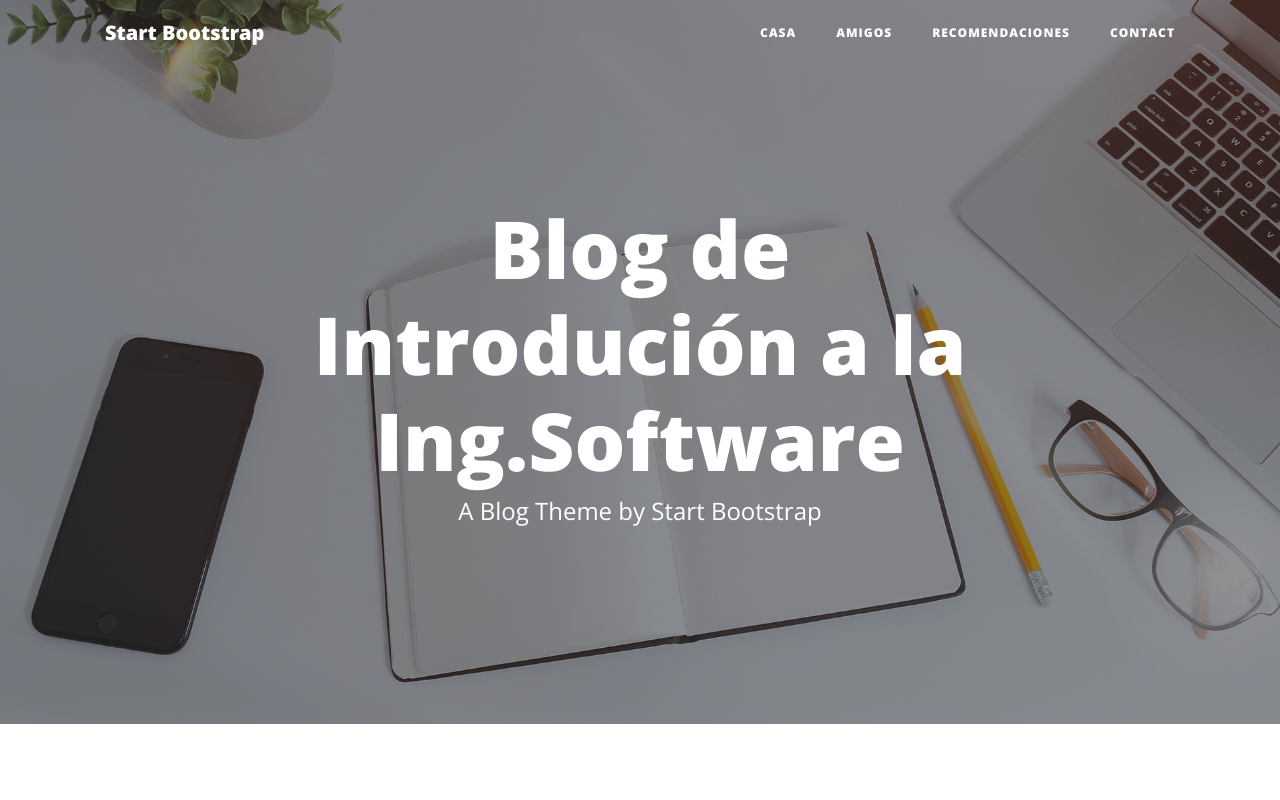
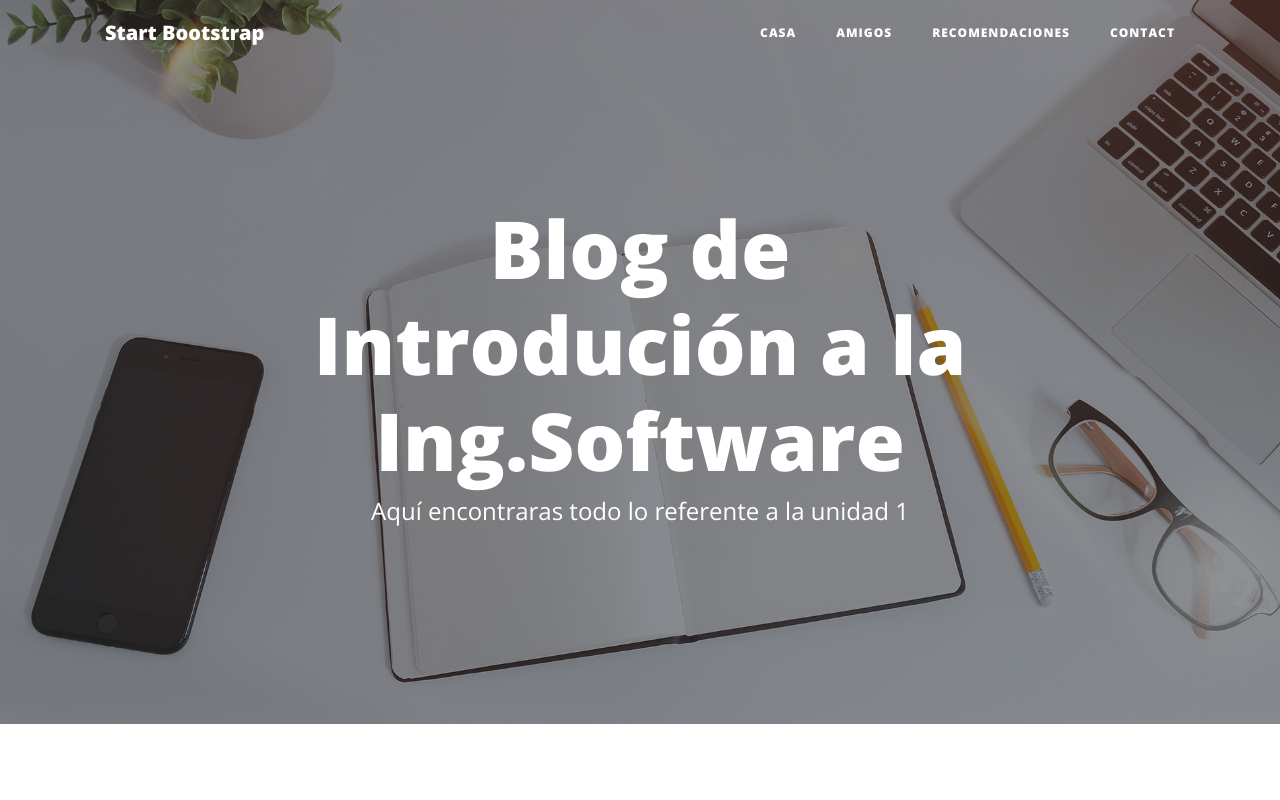
Before and after one commit to Sormec/Mi_querido_poyecto_paginaweb-, a website: page index.html in a window 1280 px wide. Shown: the top 800 px of the page. Drawn offline with nearby package versions, Linux system fonts and the light colour scheme.

Commit message:
Update index.html

```diff
--- a/index.html
+++ b/index.html
@@ -60,7 +60,7 @@
         <div class="col-lg-8 col-md-10 mx-auto">
           <div class="site-heading">
             <h1>Blog de Introdución a la Ing.Software</h1>
-            <span class="subheading">A Blog Theme by Start Bootstrap</span>
+            <span class="subheading">Aquí encontraras todo lo referente a la unidad 1</span>
           </div>
         </div>
       </div>
```
